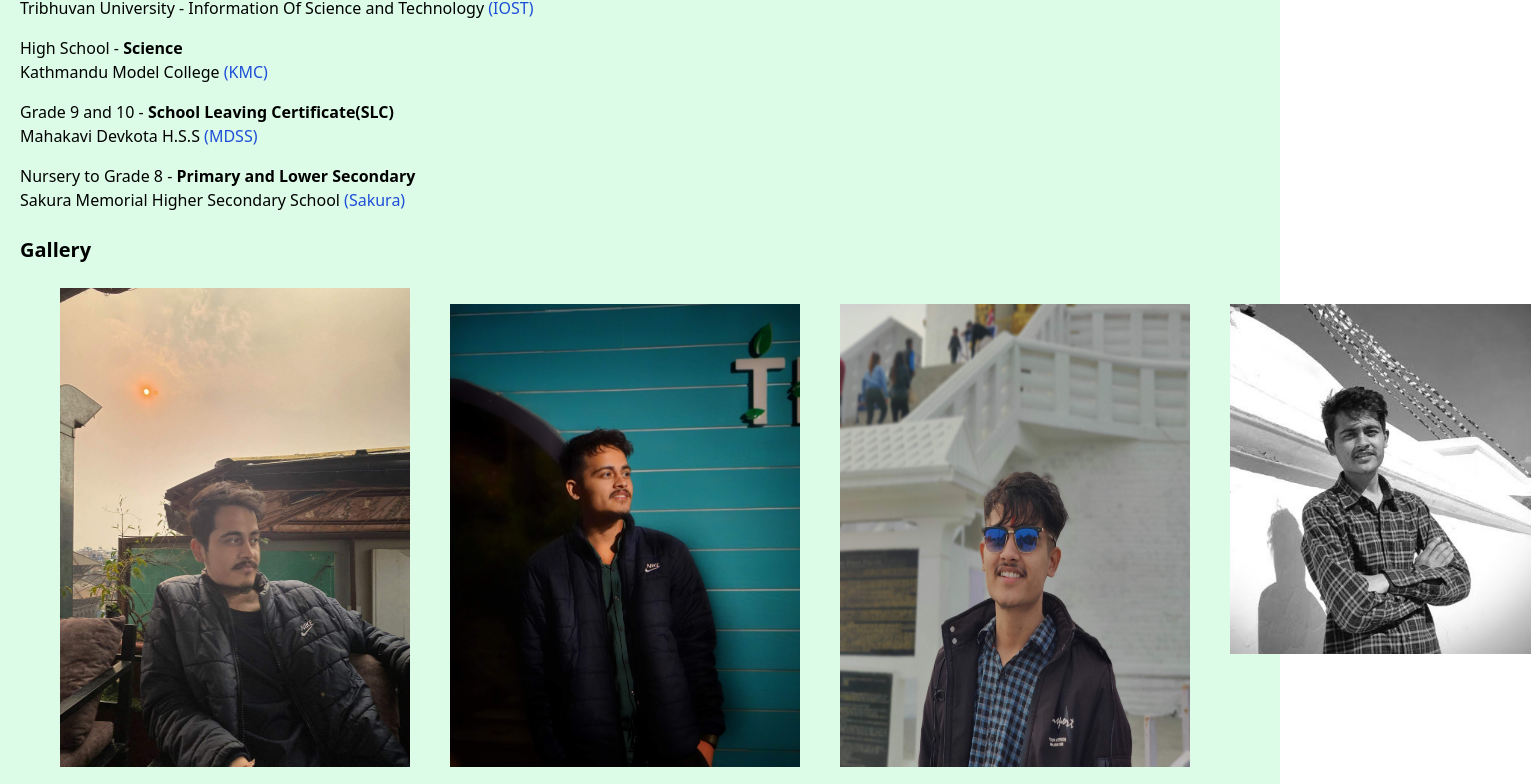
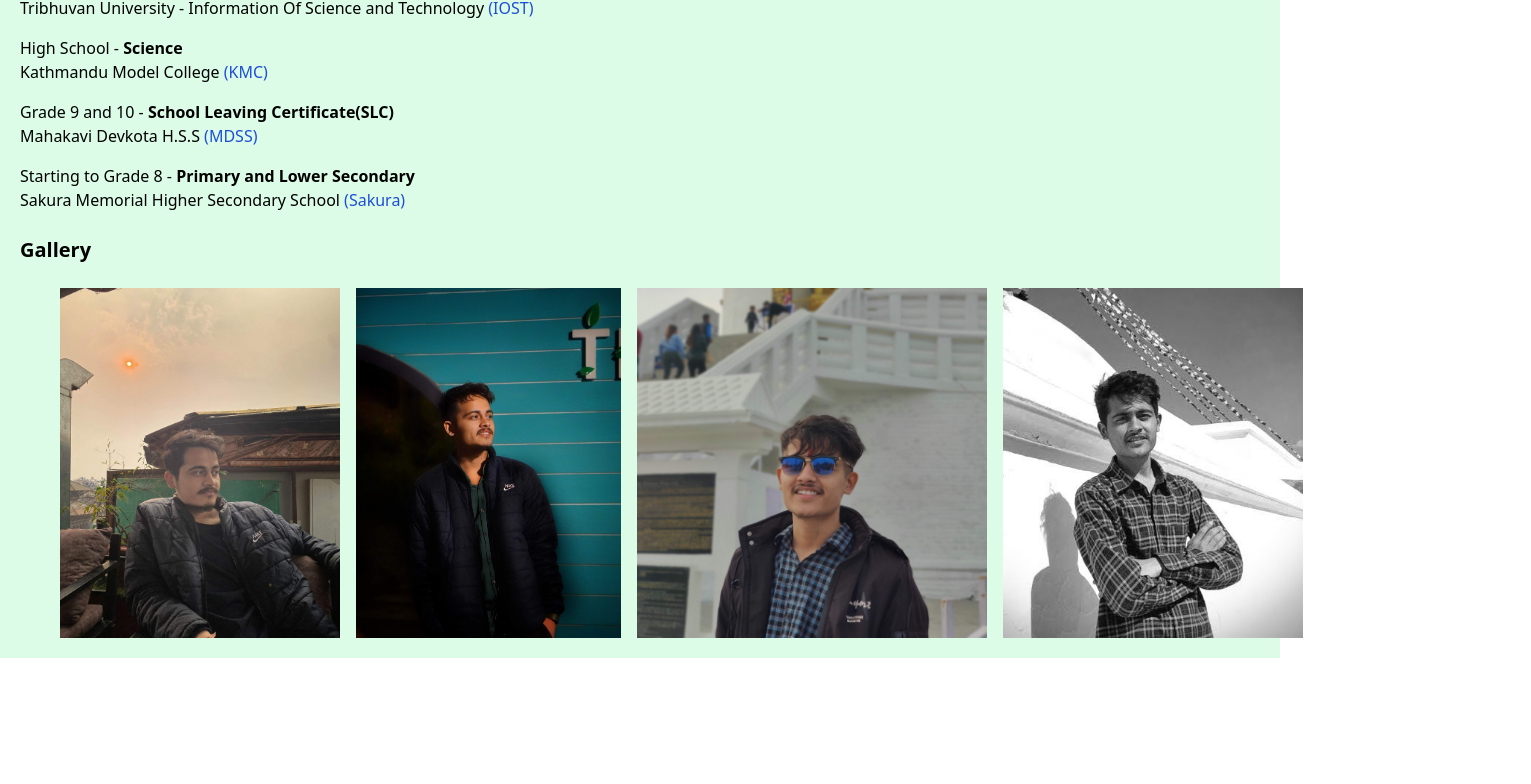
Before and after one commit to 0xkibh/kishmat-page, a Nuxt app: page / in a window 1280 px wide. Shown: the part 184-968 px from the top of the page, 1531 px wide, since content can reach past the window. After the commit the page ends 842 px from the top, so only its background shows below. Built offline with nearby package versions, Linux system fonts and the light colour scheme.

Commit message:
refactor: update image style

```diff
--- a/components/education.vue
+++ b/components/education.vue
@@ -1,6 +1,6 @@
 <template>
     <div>
-        <h2 class="text-xl font-semibold">Education</h2>
+        <h2 class="text-lg md:text-xl font-semibold">Education</h2>
         <div class="flex flex-col space-y-4">
             <div>
                 <p>Undergradudate - <strong> Bachelor of Science in Computer Science and Information Technology</strong></p>
@@ -15,7 +15,7 @@
                 <p>Mahakavi Devkota H.S.S <a class="text-blue-700 font-medium" href="https://www.collegenp.com/school/mahakavi-devkota-secondary-school-parasi/">(MDSS)</a></p>
             </div>
             <div>
-                <p>Nursery to Grade 8 - <strong>Primary and Lower Secondary</strong></p>
+                <p>Starting to Grade 8 - <strong>Primary and Lower Secondary</strong></p>
                 <p>Sakura Memorial Higher Secondary School <a class="text-blue-700 font-medium" href="https://www.facebook.com/p/Sakura-memorial-higher-secondary-school-100063716913647/">(Sakura)</a></p>
             </div>
         </div>
--- a/components/gallery.vue
+++ b/components/gallery.vue
@@ -1,11 +1,11 @@
 <template>
-    <h2 class="text-xl font-semibold">Gallery</h2>
+    <h2 class="text-lg md:text-xl font-semibold">Gallery</h2>
     <div class="flex flex-col">
-        <div class="flex flex-col md:flex-row mx-1 md:mx-10 space-y-4 w-[90%] md:space-x-10">
-            <NuxtImg class="w-full md:w-[350px]" src="/images/kishmat01.jpeg" alt="img1"/>
-            <NuxtImg class="w-full md:w-[350px]" src="/images/kishmat_bhattarai.jpeg" alt="img2"/>
-            <NuxtImg class="w-[350px]" src="/images/kishmat-03.jpg" alt="img4"/>
-            <NuxtImg class="image-k" src="/images/kishmat.jpeg" alt="img3"/>
+        <div class="flex flex-col md:flex-row mx-1 md:mx-10 space-y-4 w-[90%] md:space-x-4 md:space-y-0">
+            <NuxtImg class="w-full md:h-[350px] md:object-contain" src="/images/kishmat01.jpeg" alt="img1"/>
+            <NuxtImg class="w-full md:h-[350px] md:object-contain" src="/images/kishmat_bhattarai.jpeg" alt="img2"/>
+            <NuxtImg class="w-full md:w-[350px]" src="/images/kishmat-03.jpg" alt="img4"/>
+            <NuxtImg class="w-full md:h-[350px] md:object-contain" src="/images/kishmat.jpeg" alt="img3"/>
         </div>
     </div>
 </template>
```
